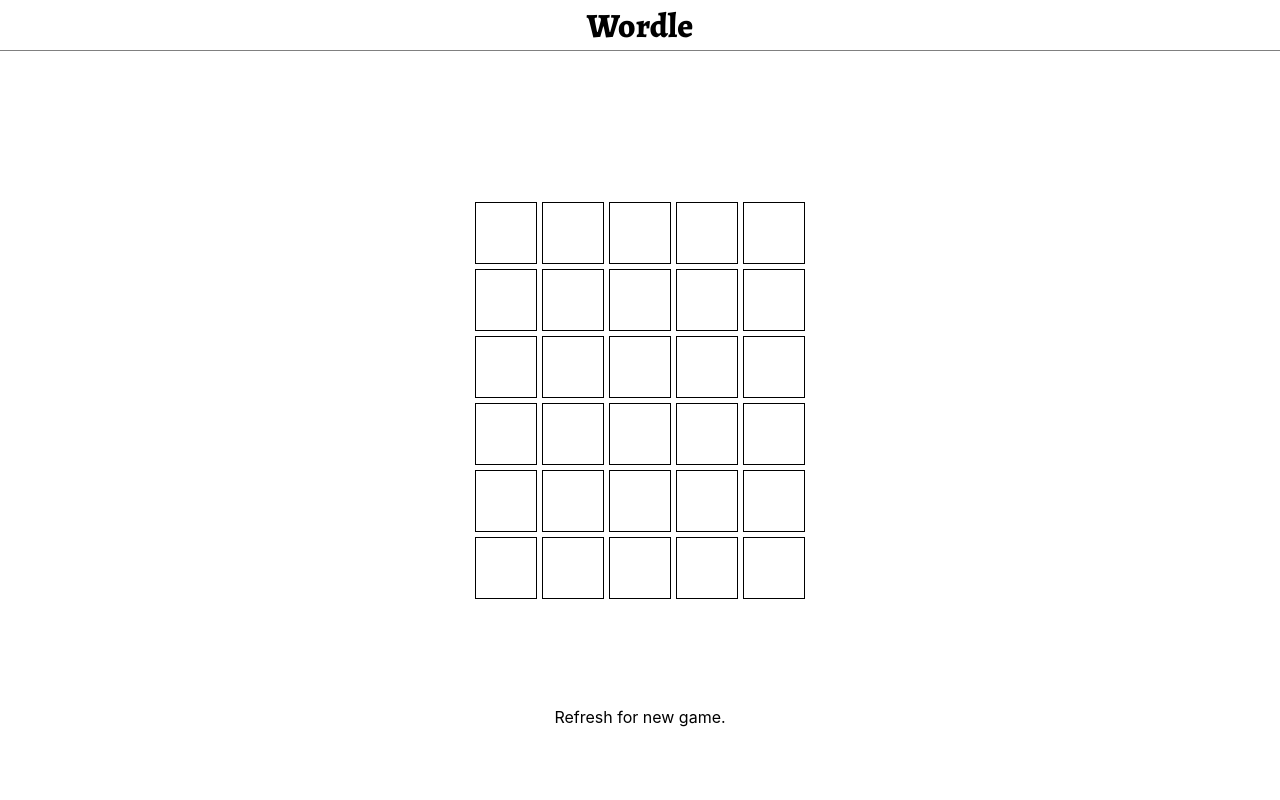
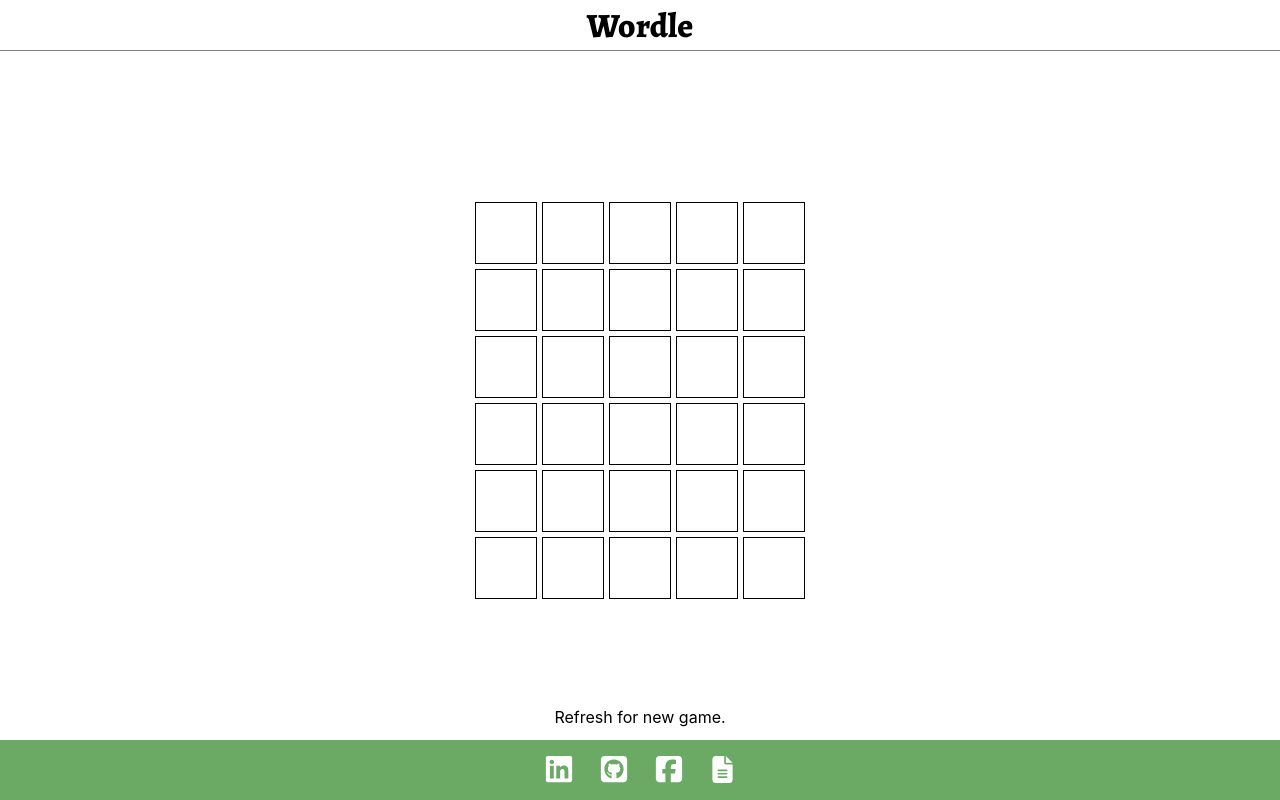
Before and after one commit to JamesL1408/Wordle-Clone, a Next.js app: page / in a window 1280 px wide. Built offline with nearby package versions, Linux system fonts and the light colour scheme.

Commit message:
first commit

```diff
--- a/pages/index.js
+++ b/pages/index.js
@@ -94,7 +94,12 @@
 
       <h2 className='refresh'>Refresh for new game.</h2>
 
-
+      <div className='footer'>
+        <a target='_blank' href="https://www.linkedin.com/in/james-llewellyn-5b0229241/"><FontAwesomeIcon className='icon' icon={faLinkedin}/></a>
+        <a target='_blank' href="https://github.com/JamesL1408/"><FontAwesomeIcon className='icon' icon={faGithubSquare}/></a>
+        <a target='_blank' href="https://www.facebook.com/james.llewellyn.14"><FontAwesomeIcon className='icon' icon={faFacebookSquare}/></a>
+        <a  target='_blank' download href="/CVJames.pdf"><FontAwesomeIcon className='iconpdf' icon={faFileLines}/></a>
+      </div>
 
     </div>
   )
```
